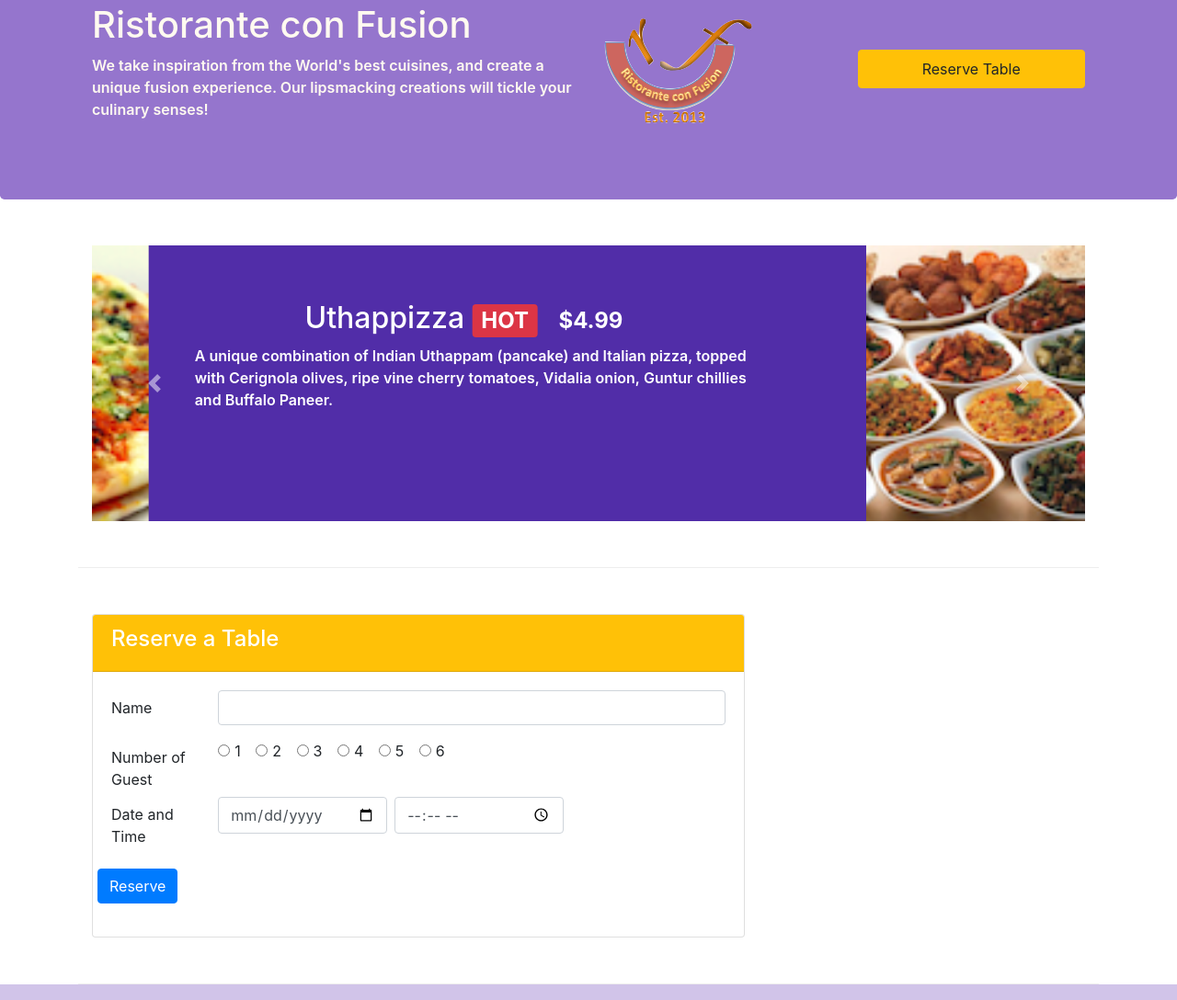
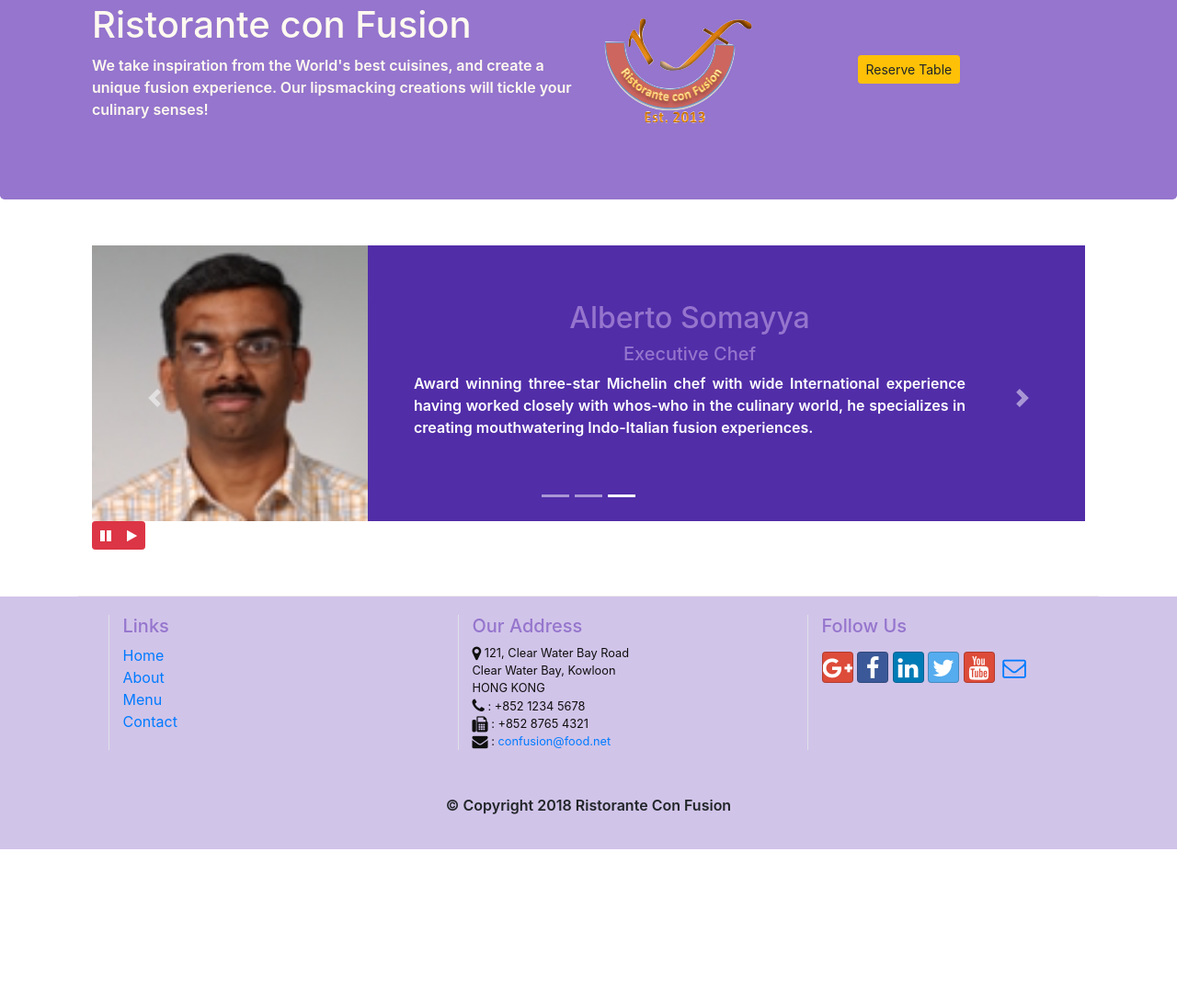
Before and after one commit to ManuSayure/Front-End-Web-UI-Frameworks-and-Tools-Bootstrap4, a website: page conFusion/index.html in a window 1280 px wide. Shown: the part 117-1205 px from the top of the page at 92% size. After the commit the page ends 1041 px from the top, so only its background shows below. Drawn offline with nearby package versions, Linux system fonts and the light colour scheme.

Commit message:
task 3 e Bootstrap JQuery

```diff
--- a/conFusion/index.html
+++ b/conFusion/index.html
@@ -97,11 +97,14 @@
 
                 </div>
                 <div class="col-6 col-sm align-self-center">
-                    <a role="button" class="btn btn-block nav-link btn-warning"
-                        onclick="window.location.href='#formReserva'"
+                    <button type="button" class="btn btn-warning btn-sm" data-toggle="modal" data-target="#modalReserveTable">
+                        Reserve Table
+                    </button>
+                    <!--<a role="button" class="btn btn-block nav-link btn-warning"
+
                         data-toggle="tooltip" data-html="true"  title="Or Call us at  <br><strong>+852 12345678</strong>"
                         data-placement="bottom" href="#reserveform">Reserve Table</a>
-                   <!--- <button  type="button" class="btn btn-warning btn-sm" onclick="window.location.href='#formReserva'">
+                    <button  type="button" class="btn btn-warning btn-sm" onclick="window.location.href='#formReserva'">
                         Reserve Table</button> -->
 
                 </div>
@@ -112,7 +115,12 @@
     <main class="container ">
         <div class="row row-content">
             <div class="col">
-                <div id="mycarousel" class="carousel slide" data-ride="carousel">
+                <div id="mycarousel" class="carousel slide" data-ride="carousel" data-interval="2000">
+                    <ol class="carousel-indicators">
+                        <li data-target="#carouselExampleIndicators" data-slide-to="0" class="active"></li>
+                        <li data-target="#carouselExampleIndicators" data-slide-to="1"></li>
+                        <li data-target="#carouselExampleIndicators" data-slide-to="2"></li>
+                      </ol>
                     <div class="carousel-inner" role="listbox">
                         <div class="carousel-item active">
                             <img class="d-block img-fluid"
@@ -141,16 +149,27 @@
                     </div>
 
                 </div>
+
                 <a class="carousel-control-prev" href="#mycarousel" role="button" data-slide="prev">
                     <span class="carousel-control-prev-icon"></span>
                 </a>
                 <a class="carousel-control-next" href="#mycarousel" role="button" data-slide="next">
                     <span class="carousel-control-next-icon"></span>
                 </a>
+                <div class="btn-group" id="carouselButton">
+                    <button class="btn btn-danger btn-sm" id="carousel-pause">
+                	    <span class="fa fa-pause"></span>
+                    </button>
+                    <button class="btn btn-danger btn-sm" id="carousel-play">
+                	    <span class="fa fa-play"></span>
+                    </button>
+                </div>
+
 
              </div>
         </div>
-       <!-- <section id='titulo' class="row row-content  align-items-center">
+
+        <!-- <section id='titulo' class="row row-content  align-items-center">
             <div class="col-12 col-sm-4 order-sm-last col-md-3">
                 <h3>Our Lipsmacking Culinary Creations</h3>
             </div>
@@ -203,13 +222,18 @@
             </div>
         </section> -->
 
-        <section id="formReserva" class="row  row-content  align-content-center">
-            <div class="   col-md-8">
-                <div class="card ">
-                    <div class="card-header text-left bg-warning font-weight-bold">
+
+        <section class="modal fade bd-example-modal-md " id="modalReserveTable" abindex="-1"
+                role="dialog" aria-labelledby="exampleModalCenterTitle" aria-hidden="true">
+            <div class="modal-dialog modal-md modal-dialog-centered" role="document">
+                <div class="modal-content">
+                    <div class="modal-header text-left bg-warning font-weight-bold">
                      <h4 style="color: white;"> Reserve a Table</h4>
+                     <button type="button" class="close" data-dismiss="modal" aria-label="Close">
+                        <span aria-hidden="true">&times;</span>
+                      </button>
                     </div>
-                    <div class="card-body">
+                    <div class="modal-body">
                         <form  >
                             <div class="form-group ">
                                 <div class="form-group row">
@@ -251,6 +275,19 @@
 
 
                                 </div>
+                                <div class="form-group row">
+                                    <label for="inputSection" class="col-sm-2 col-form-label">Section</label>
+                                    <div class="col-sm-10">
+                                        <div class="btn-group btn-group-toggle" data-toggle="buttons">
+                                            <label class="btn btn-success active">
+                                              <input type="radio" name="options"  id="option1" autocomplete="off" checked> Non-Smoking
+                                            </label>
+                                            <label class="btn btn-danger">
+                                              <input type="radio" name="options" id="option2" autocomplete="off"> Radio
+                                            </label>
+                                        </div>
+                                    </div>
+                                </div>
 
 
                                 <div class="form-group row">
@@ -259,24 +296,16 @@
                                         <div class="form-inline">
                                             <input class="form-control  col-sm-4  mr-md-2" type="date"  id="inputDate" placeholder="Date">
                                             <input class="form-control  col-sm-4 mr-md-2" type="time"  id="inputTime" placeholder="Time">
-
-
-
-
                                         </div>
                                     </div>
-
-
-                                </div>
-                                <div class="row form-group">
-                                    <button type="submit" class="btn btn-primary ">Reserve</button>
                                 </div>
 
                             </div>
-
-
-
-                          </form>
+                        </form>
+                        <div class="form-group">
+                            <button type="button" class="btn btn-secondary" data-dismiss="modal">Cancel</button>
+                            <button type="button" class="btn btn-primary">Reserve</button>
+                        </div>
 
                     </div>
 
@@ -342,5 +371,17 @@
         $('[data-toggle="tooltip"]').tooltip();
     });
 </script>
+    <script>
+        $(document).ready(function(){
+            $("#mycarousel").carousel({interval:2000});
+            $("#carousel-pause").click(function(){
+                $("#mycarousel").carousel('pause');
+            });
+            $("#carousel-play").click(function(){
+                $("#mycarousel").carousel('cycle');
+            });
+        });
+
+    </script>
 
 </html>
```
